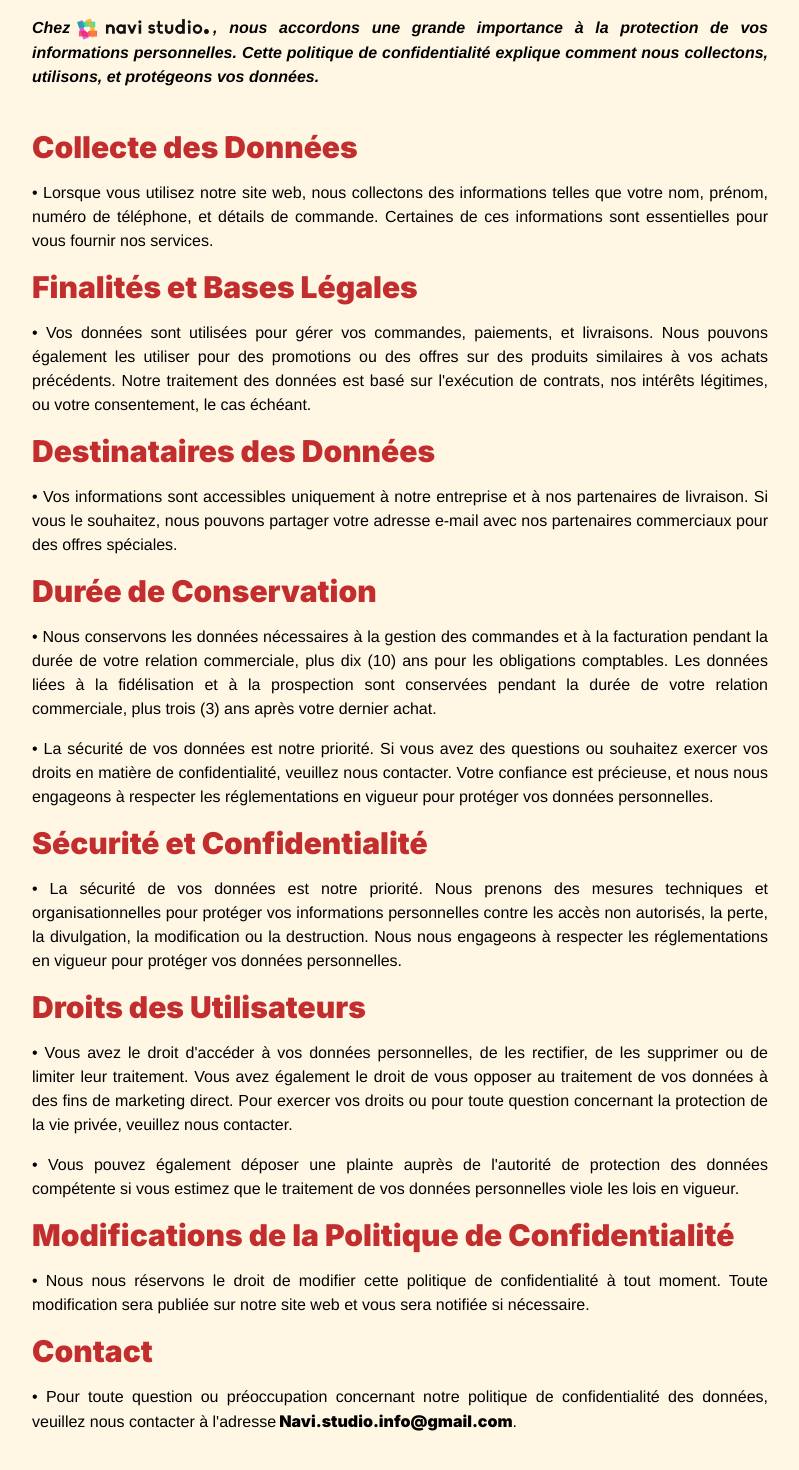
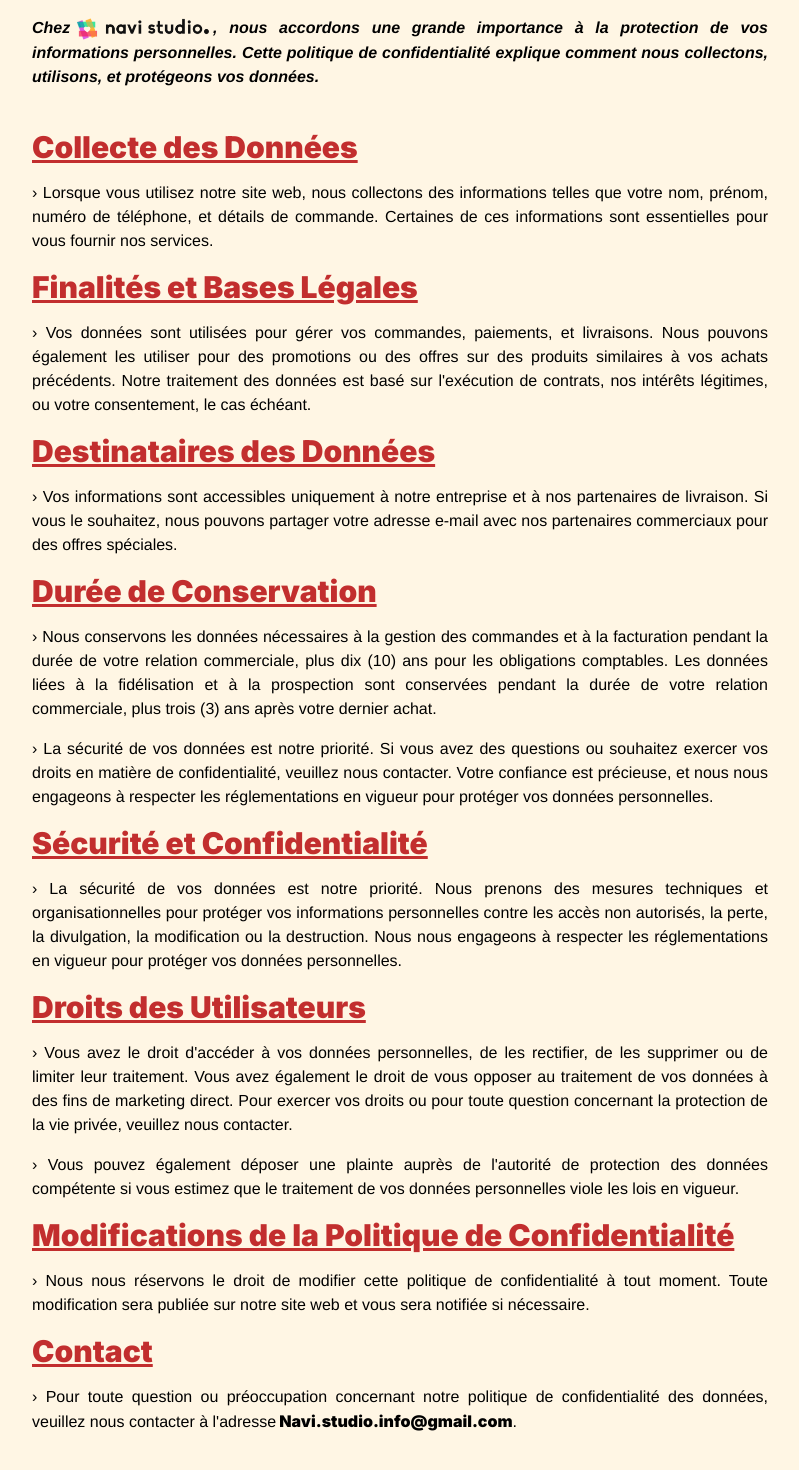
Before and after one commit to franzhopp/v3q, a React (Vite) app: page /privacy in a window 1280 px wide. Shown: the part 260-1730 px from the top of the page, without its empty margins (240-1039 px from the left). Built offline with nearby package versions, Linux system fonts and the light colour scheme; a web font is replaced by a local one.

Commit message:
[ADD] update all page legality

```diff
--- a/src/Components/Footer/Footer.jsx
+++ b/src/Components/Footer/Footer.jsx
@@ -218,6 +218,8 @@ const Footer = () => {
             <li>
               <NavLink
                 to="/privacy"
+                rel="noreferrer"
+                target="_blank"
                 className="text-black transition hover:text-0C3E78"
               >
                 Politique de Confidentialité
@@ -226,6 +228,8 @@ const Footer = () => {
             <li>
               <NavLink
                 to="/terms"
+                rel="noreferrer"
+                target="_blank"
                 className="text-black transition hover:text-0C3E78"
               >
                 Condition d'Utilisation
@@ -234,6 +238,8 @@ const Footer = () => {
             <li>
               <NavLink
                 to="/mentions"
+                rel="noreferrer"
+                target="_blank"
                 className="text-black transition hover:text-0C3E78"
               >
                 Mentions Légales
--- a/src/Components/Privacy/Pages/PagePrivacy.jsx
+++ b/src/Components/Privacy/Pages/PagePrivacy.jsx
@@ -10,8 +10,8 @@ const PagePrivacy = () => {
       <PrivacyNavbar />
       <div className="bg-FFF6E4 flex justify-center pt-40 sm:pt-20">
         <div className="w-full md:max-w-3xl p-4">
-          <h1 className="text-2xl text-center font-inter md:text-3xl font-semibold mb-16 text-C22E2E">
-            Politique de Confidentialité des Données
+          <h1 className="text-2xl tracking-widest text-center font-inter md:text-3xl font-semibold mb-16 text-C22E2E">
+            Politique de Confidentialité
           </h1>
 
           <p className="text-black font-extrabold italic text-justify mb-10">
@@ -27,42 +27,42 @@ const PagePrivacy = () => {
             données.
           </p>
 
-          <h2 className="text-2xl md:text-3xl font-semibold mb-4 text-C22E2E font-inter">
+          <h2 className="text-2xl md:text-3xl font-semibold mb-4 text-C22E2E underline font-inter">
             Collecte des Données
           </h2>
           <p className="text-black text-justify mb-4">
-            • Lorsque vous utilisez notre site web, nous collectons des
+            › Lorsque vous utilisez notre site web, nous collectons des
             informations telles que votre nom, prénom, numéro de téléphone, et
             détails de commande. Certaines de ces informations sont essentielles
             pour vous fournir nos services.
           </p>
 
-          <h2 className="text-2xl md:text-3xl font-semibold mb-4 text-C22E2E font-inter">
+          <h2 className="text-2xl md:text-3xl font-semibold mb-4 text-C22E2E underline font-inter">
             Finalités et Bases Légales
           </h2>
           <p className="text-black text-justify mb-4">
-            • Vos données sont utilisées pour gérer vos commandes, paiements, et
+            › Vos données sont utilisées pour gérer vos commandes, paiements, et
             livraisons. Nous pouvons également les utiliser pour des promotions
             ou des offres sur des produits similaires à vos achats précédents.
             Notre traitement des données est basé sur l'exécution de contrats,
             nos intérêts légitimes, ou votre consentement, le cas échéant.
           </p>
 
-          <h2 className="text-2xl md:text-3xl font-semibold mb-4 text-C22E2E font-inter">
+          <h2 className="text-2xl md:text-3xl font-semibold mb-4 text-C22E2E underline font-inter">
             Destinataires des Données
           </h2>
           <p className="text-black text-justify mb-4">
-            • Vos informations sont accessibles uniquement à notre entreprise et
+            › Vos informations sont accessibles uniquement à notre entreprise et
             à nos partenaires de livraison. Si vous le souhaitez, nous pouvons
             partager votre adresse e-mail avec nos partenaires commerciaux pour
             des offres spéciales.
           </p>
 
-          <h2 className="text-2xl md:text-3xl font-semibold mb-4 text-C22E2E font-inter">
+          <h2 className="text-2xl md:text-3xl font-semibold mb-4 text-C22E2E underline font-inter">
             Durée de Conservation
           </h2>
           <p className="text-black text-justify mb-4">
-            • Nous conservons les données nécessaires à la gestion des commandes
+            › Nous conservons les données nécessaires à la gestion des commandes
             et à la facturation pendant la durée de votre relation commerciale,
             plus dix (10) ans pour les obligations comptables. Les données liées
             à la fidélisation et à la prospection sont conservées pendant la
@@ -71,18 +71,18 @@ const PagePrivacy = () => {
           </p>
 
           <p className="text-black text-justify mb-4">
-            • La sécurité de vos données est notre priorité. Si vous avez des
+            › La sécurité de vos données est notre priorité. Si vous avez des
             questions ou souhaitez exercer vos droits en matière de
             confidentialité, veuillez nous contacter. Votre confiance est
             précieuse, et nous nous engageons à respecter les réglementations en
             vigueur pour protéger vos données personnelles.
           </p>
 
-          <h2 className="text-2xl md:text-3xl font-semibold mb-4 text-C22E2E font-inter">
+          <h2 className="text-2xl md:text-3xl font-semibold mb-4 text-C22E2E underline font-inter">
             Sécurité et Confidentialité
           </h2>
           <p className="text-black text-justify mb-4">
-            • La sécurité de vos données est notre priorité. Nous prenons des
+            › La sécurité de vos données est notre priorité. Nous prenons des
             mesures techniques et organisationnelles pour protéger vos
             informations personnelles contre les accès non autorisés, la perte,
             la divulgation, la modification ou la destruction. Nous nous
@@ -90,11 +90,11 @@ const PagePrivacy = () => {
             vos données personnelles.
           </p>
 
-          <h2 className="text-2xl md:text-3xl font-semibold mb-4 text-C22E2E font-inter">
+          <h2 className="text-2xl md:text-3xl font-semibold mb-4 text-C22E2E underline font-inter">
             Droits des Utilisateurs
           </h2>
           <p className="text-black text-justify mb-4">
-            • Vous avez le droit d'accéder à vos données personnelles, de les
+            › Vous avez le droit d'accéder à vos données personnelles, de les
             rectifier, de les supprimer ou de limiter leur traitement. Vous avez
             également le droit de vous opposer au traitement de vos données à
             des fins de marketing direct. Pour exercer vos droits ou pour toute
@@ -103,25 +103,25 @@ const PagePrivacy = () => {
           </p>
 
           <p className="text-black text-justify mb-4">
-            • Vous pouvez également déposer une plainte auprès de l'autorité de
+            › Vous pouvez également déposer une plainte auprès de l'autorité de
             protection des données compétente si vous estimez que le traitement
             de vos données personnelles viole les lois en vigueur.
           </p>
 
-          <h2 className="text-2xl md:text-3xl font-semibold mb-4 text-C22E2E font-inter">
+          <h2 className="text-2xl md:text-3xl font-semibold mb-4 text-C22E2E underline font-inter">
             Modifications de la Politique de Confidentialité
           </h2>
           <p className="text-black text-justify mb-4">
-            • Nous nous réservons le droit de modifier cette politique de
+            › Nous nous réservons le droit de modifier cette politique de
             confidentialité à tout moment. Toute modification sera publiée sur
             notre site web et vous sera notifiée si nécessaire.
           </p>
 
-          <h2 className="text-2xl md:text-3xl font-semibold mb-4 text-C22E2E font-inter">
+          <h2 className="text-2xl md:text-3xl font-semibold mb-4 text-C22E2E underline font-inter">
             Contact
           </h2>
           <p className="text-black text-justify mb-4">
-            • Pour toute question ou préoccupation concernant notre politique de
+            › Pour toute question ou préoccupation concernant notre politique de
             confidentialité des données, veuillez nous contacter à l'adresse
             <span className="font-extrabold font-inter">
               {" "}
--- a/src/index.css
+++ b/src/index.css
@@ -219,7 +219,6 @@ textarea {
     display: inline-block;
     padding-right: 2em;
     padding-left: 100%;
-    white-space: nowrap;
     animation: scrolling-rtl 20s infinite linear;
 }
 
```
Also changed, not shown: src/Components/Privacy/Pages/PageMentions.jsx (+38 -37 lines), src/Components/Privacy/Pages/PageTerms.jsx (+23 -23 lines), src/Components/Navigation/BaseNavbar.jsx (line endings or trailing spaces).
